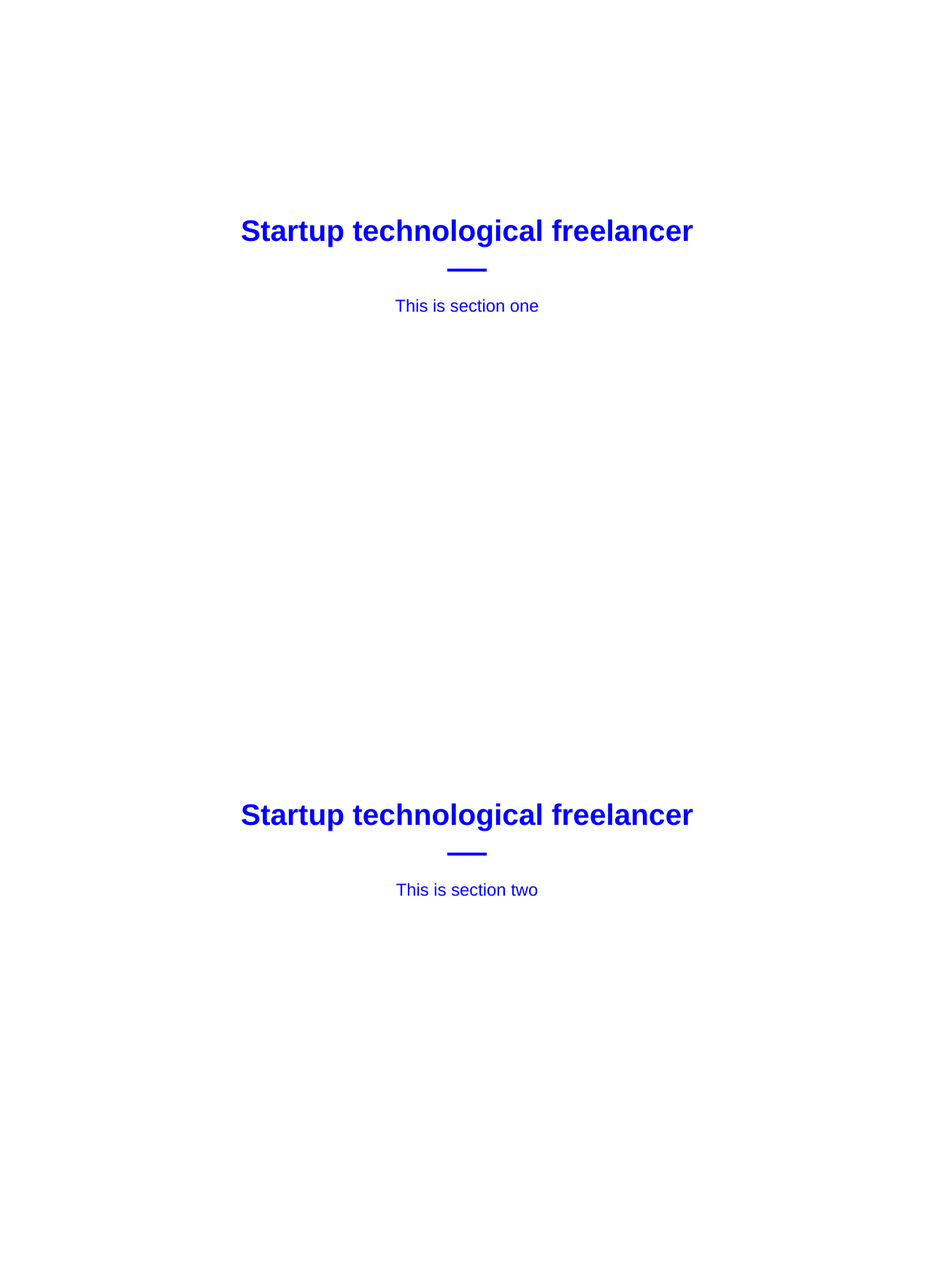
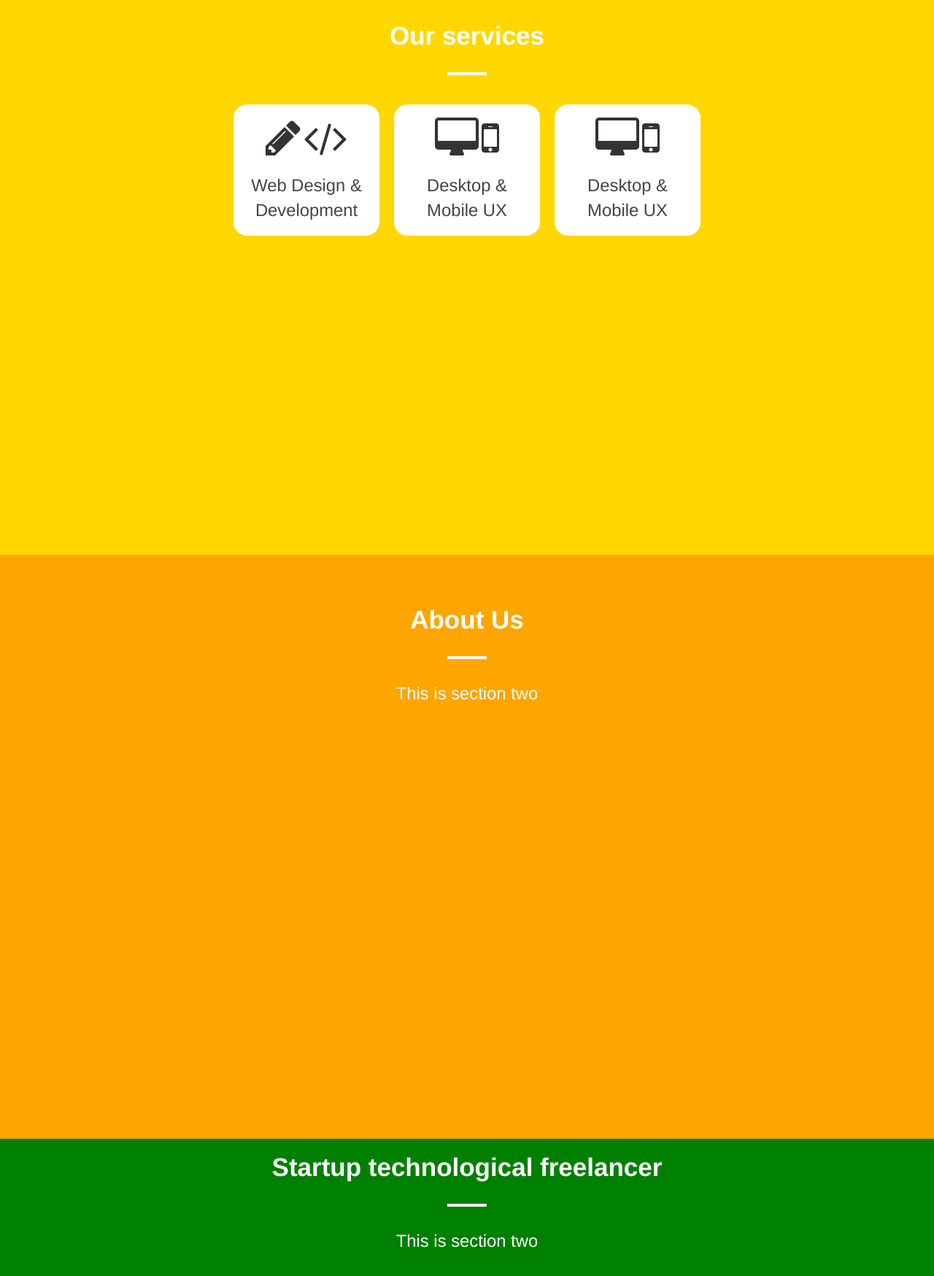
Before and after one commit to angelus380/custom_site, a plain HTML site: page index.html in a window 1280 px wide. Shown: the part 840-2588 px from the top of the page at 73% size. Before the commit the page ends 2400 px from the top, so only its background shows below. Drawn offline with Linux system fonts and the light colour scheme.

Commit message:
added new layout parts

```diff
--- a/css/flexbox.css
+++ b/css/flexbox.css
@@ -1,26 +1,5 @@
 /**/
-/* custom classes */
-/**/
-.flex-center-elements {
-  display:-webkit-box;
-  display:-webkit-flex;
-  display:-ms-flexbox;
-  display:flex;
-
-  -webkit-box-pack:center;
-  -webkit-justify-content:center;
-      -ms-flex-pack:center;
-          justify-content:center;
-
-  -webkit-box-align:center;
-  -webkit-align-items:center;
-      -ms-flex-align:center;
-              -ms-grid-row-align:center;
-          align-items:center;
-}
-
-/**/
-/* basic classes */
+/* flexbox classes */
 /**/
 .flex {
   display:-webkit-box;
--- a/css/style.css
+++ b/css/style.css
@@ -62,6 +62,15 @@ body * {
 }
 .navbar-default .navbar-toggle .icon-bar {background-color: lightgreen;}
 .navbar-default .navbar-collapse, .navbar-default .navbar-form { border-color:transparent; }
+	@media (max-width:767px) {
+		.navbar-collapse {
+			background-color: rgba(0, 255, 71, 0.1);
+
+			webkit-box-shadow: none;
+			moz-box-shadow: none;
+		  box-shadow: none;
+		}
+	}
 
 .nav-solid {
 	background-color: #fff;
@@ -99,13 +108,6 @@ dropdown-menu>li>a:focus,
   background-color:lightgreen;
 }
 	@media (max-width:767px) {
-		.navbar-collapse {
-			background-color: rgba(0, 255, 71, 0.1);
-
-			webkit-box-shadow: none;
-			moz-box-shadow: none;
-		  box-shadow: none;
-		}
 		.navbar-default .navbar-nav .open .dropdown-menu>li>a {
 			color:lightgreen;
 		}
@@ -121,36 +123,73 @@ header {
   -o-background-size: cover;
   background-size: cover;
 }
-header h1 { color:#eee; }
+header h1 { color:#eee; font-size: 290%; font-weight: 700; }
 header hr {	max-width:50px; margin:30px auto; border: 2px solid lightgreen; }
 header p { color:#ddd; font-size:170%; }
 
 #down-btn span {
 	position:absolute;
 	top:90%;
+
 	left: -moz-calc(50% - 20px); /* Firefox */
 	left: -webkit-calc(50% - 20px); /* WebKit */
 	left: -o-calc(50% - 20px); /* Opera */
 	left: calc(50% - 20px); /* Standard */
-	padding:10px;
-	color:lightgreen;
-	border:2px solid lightgreen;
+
 	-webkit-border-radius: 50%;
 	-moz-border-radius: 50%;
 	border-radius: 50%;
+
+	padding:10px 9px 9px 10px;
+	color:lightgreen;
+	border:2px solid lightgreen;
 }
 /* header */
 
 /* section */
-section { height:100%; }
-section h1 { color:blue; }
-section hr { border: 2px solid blue;  }
-section p { color:blue; }
+section { min-height:100%; }
+section h1, section h2 { color:#fff; }
+section hr { border: 2px solid #fff;  }
+section p { color:#fff; }
+#services { background-color:gold; }
+#services .sub-content { }
+#services .service {
+	min-width:200px;
+	min-height:180px;
+	margin:10px;
+	background-color: #fff;
+
+	-webkit-border-radius: 10%;
+		-moz-border-radius: 10%;
+		border-radius: 10%;
+}
+#services .service:hover {
+			-webkit-box-shadow: 0px 0px 10px 1px rgba(0,0,0,0.5);
+	-moz-box-shadow: 0px 0px 10px 1px rgba(0,0,0,0.5);
+	box-shadow: 0px 0px 10px 1px rgba(0,0,0,0.5);
+}
+#services .service:hover i { font-size:3em; }
+#services .service:hover p { font-size:150%; }
+#services .service p { margin:0; color:#444; }
+#services .icon { margin-bottom:20px; }
+#about { background-color:orange; }
+#social { background-color:green; }
+#contact { background-color: lightgreen; }
+#services, #about, #contact { padding-top:50px; }
+
+
 /* section */
 
 /* content */
 .content { position:relative; height:100%; margin:0 3%; text-align:center; }
 .content h1 { font-size: 290%; font-weight: 700; }
+.content h2 { font-size: 250%; font-weight: 700; }
 .content hr { max-width:50px; margin:30px auto;}
 .content p { font-size:170%; }
 /* content */
+
+footer { color:#fff; background-color: #333; padding:20px 0; }
+footer .content p {
+	font-size:90%;
+	margin:0;
+}
--- a/index.html
+++ b/index.html
@@ -34,8 +34,8 @@
       <div class="collapse navbar-collapse" id="bs-example-navbar-collapse-1">
 
         <ul class="nav navbar-nav navbar-right">
-          <li><a class="scrollTo" href="#one">Section one</a></li>
-          <li><a class="scrollTo" href="#two">Section two</a></li>
+          <li><a class="scrollTo" href="#services">Services</a></li>
+          <li><a class="scrollTo" href="#services">Contact</a></li>
           <li class="dropdown">
             <a href="#" class="dropdown-toggle" data-toggle="dropdown" role="button" aria-haspopup="true" aria-expanded="false">Dropdown <span class="caret"></span></a>
             <ul class="dropdown-menu">
@@ -52,40 +52,94 @@
   </nav>
 
   <header>
-    <div class="content flex-center-elements column">
+    <div class="content flex justify-center align-center column">
       <div>
         <h1>Startup technological freelancer</h1>
         <hr>
         <p>We are freelancers working in webdevelopment</p>
 
       </div>
-      <a id="down-btn" class="scrollTo" href="#one">
+      <a id="down-btn" class="scrollTo" href="#services">
         <span class="glyphicon glyphicon-chevron-down animated infinite bounce"></span>
       </a>
     </div>
   </header>
 
-  <section id="one">
-    <div class="content flex-center-elements">
+  <section id="services">
+    <div class="content flex align-center column">
       <div>
-        <h1>Startup technological freelancer</h1>
+        <h2>Our services</h2>
         <hr>
-        <p>This is section one</p>
+      </div>
+
+      <div class="sub-content flex wrap justify-center">
+
+        <div class="service flex justify-center align-center column">
+          <div class="icon">
+            <i class="fa fa-pencil fa-4x"></i>
+            <i class="fa fa-code fa-4x"></i>
+          </div>
+          <p>Web Design &</p>
+          <p>Development</p>
+        </div>
+
+        <div class="service flex justify-center align-center column">
+          <div class="icon">
+            <i class="fa fa-desktop fa-4x"></i>
+            <i class="fa fa-mobile fa-4x"></i>
+          </div>
+          <p>Desktop &</p>
+          <p>Mobile UX</p>
+        </div>
+
+        <div class="service flex justify-center align-center column">
+          <div class="icon">
+            <i class="fa fa-desktop fa-4x"></i>
+            <i class="fa fa-mobile fa-4x"></i>
+          </div>
+          <p>Desktop &</p>
+          <p>Mobile UX</p>
+        </div>
+
       </div>
     </div>
   </section>
 
-  <section id="two">
-    <div class="content flex-center-elements">
+  <section id="about">
+    <div class="content flex justify-center">
       <div>
-        <h1>Startup technological freelancer</h1>
+        <h2>About Us</h2>
         <hr>
         <p>This is section two</p>
       </div>
     </div>
   </section>
 
-  <footer></footer>
+  <section id="social">
+    <div class="content flex justify-center">
+      <div>
+        <h2>Startup technological freelancer</h2>
+        <hr>
+        <p>This is section two</p>
+      </div>
+    </div>
+  </section>
+
+  <section id="contact">
+    <div class="content flex justify-center">
+      <div>
+        <h2>Contact Us</h2>
+        <hr>
+        <p>We're available for freelance work, let us hear about your projects.</p>
+      </div>
+    </div>
+  </section>
+
+  <footer>
+    <div class="content">
+      <div><p>&copy; 2016 CompanyName. All Rights Reserved</p></div>
+    </div>
+  </footer>
 
 <!-- js files -->
   <script src="js/jquery-3.1.0.min.js"></script>
```
Also changed, not shown: css/custom_classes.css (+10 -3 lines).
